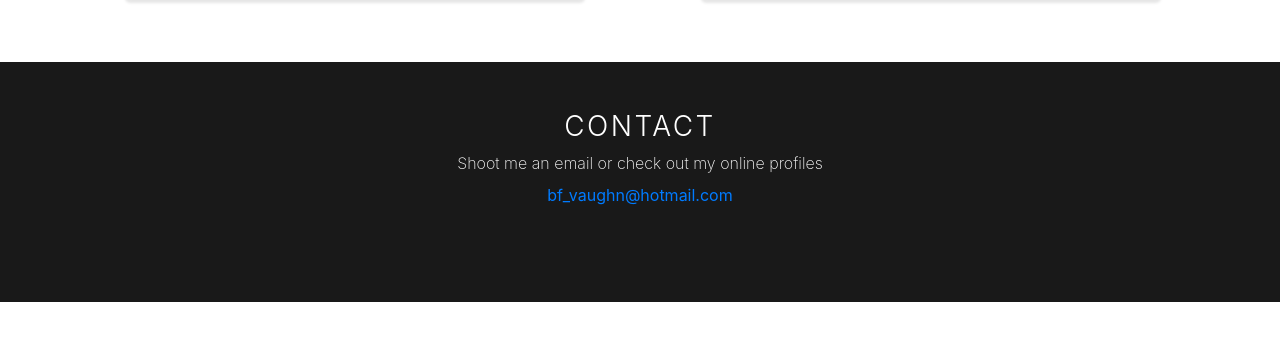
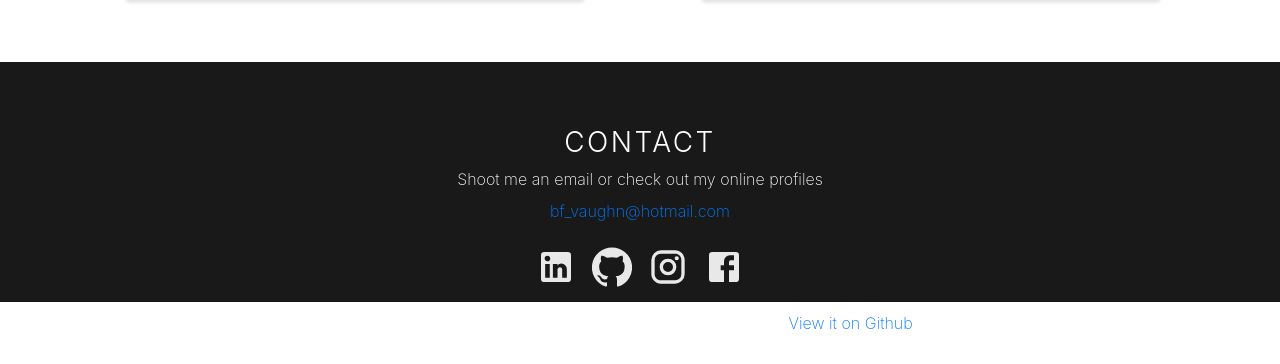
Before and after one commit to BryantVaughn/website, a Next.js app: page / in a window 1280 px wide. Shown: the part 2900-3264 px from the top of the page. Before the commit the page ends 3202 px from the top, so only its background shows below. Built offline with nearby package versions, Linux system fonts and the light colour scheme.

Commit message:
contact footer details

```diff
--- a/components/Contact.js
+++ b/components/Contact.js
@@ -1,3 +1,7 @@
+import LinkedInIcon from '@material-ui/icons/LinkedIn';
+import GitHubIcon from '@material-ui/icons/GitHub';
+import InstagramIcon from '@material-ui/icons/Instagram';
+import FacebookIcon from '@material-ui/icons/Facebook';
 import styles from './Contact.module.css';
 
 export default function Contact() {
@@ -7,11 +11,50 @@ export default function Contact() {
         <h3 className={styles.title}>Contact</h3>
         <p>Shoot me an email or check out my online profiles</p>
         <a
+          className={styles.email}
           href="mailto:bf_vaughn@hotmail.com"
           target="_blank"
         >
           bf_vaughn@hotmail.com
         </a>
+        <section className={styles.icons}>
+          <a
+            href="https://www.linkedin.com/in/bryant-vaughn-818950142/"
+            target="_blank"
+          >
+            <LinkedInIcon
+              style={{ fontSize: 40 }}
+            />
+          </a>
+          <a
+            href="https://github.com/BryantVaughn"
+            target="_blank"
+          >
+            <GitHubIcon
+              style={{ fontSize: 40 }}
+            />
+          </a>
+          <a
+            href="https://www.instagram.com/bf_vaughn/"
+            target="_blank"
+          >
+            <InstagramIcon
+              style={{ fontSize: 40 }}
+            />
+          </a>
+          <a
+            href="https://www.facebook.com/bryant.vaughn/"
+            target="_blank"
+          >
+            <FacebookIcon
+              style={{ fontSize: 40 }}
+            />
+          </a>
+        </section>
+        <p className={styles.website}>This website designed and developed by Bryant Vaughn:
+          <a href="https://github.com/BryantVaughn/website" target="_blank"> View it on Github</a>
+        </p>
+        <p>&copy; Bryant Vaughn 2020</p>
       </div>
     </div>
   );
--- a/components/Contact.module.css
+++ b/components/Contact.module.css
@@ -2,7 +2,7 @@
   width: 100%;
   height: 30vh;
   background-color: rgba(0,0,0,0.9);
-  padding: 3rem;
+  padding: 4rem;
 }
 
 .content {
@@ -16,9 +16,29 @@
   font-weight: 200;
   margin-bottom: 0.5rem;
 }
+.content a {
+  text-decoration: none;
+  transition: 0.2s ease-in;
+}
+
+.email {
+  font-weight: 200;
+}
 
 .title {
   text-transform: uppercase;
   letter-spacing: 0.15rem;
   font-weight: 300;
 }
+
+.icons {
+  margin: 1.5rem;
+}
+.icons a {
+  margin: 0.5rem;
+  color: rgba(255,255,255,0.9);
+  transition: 0.2s ease-in;
+}
+.icons a:hover {
+  color: rgba(255,255,255,0.3);
+}
```
